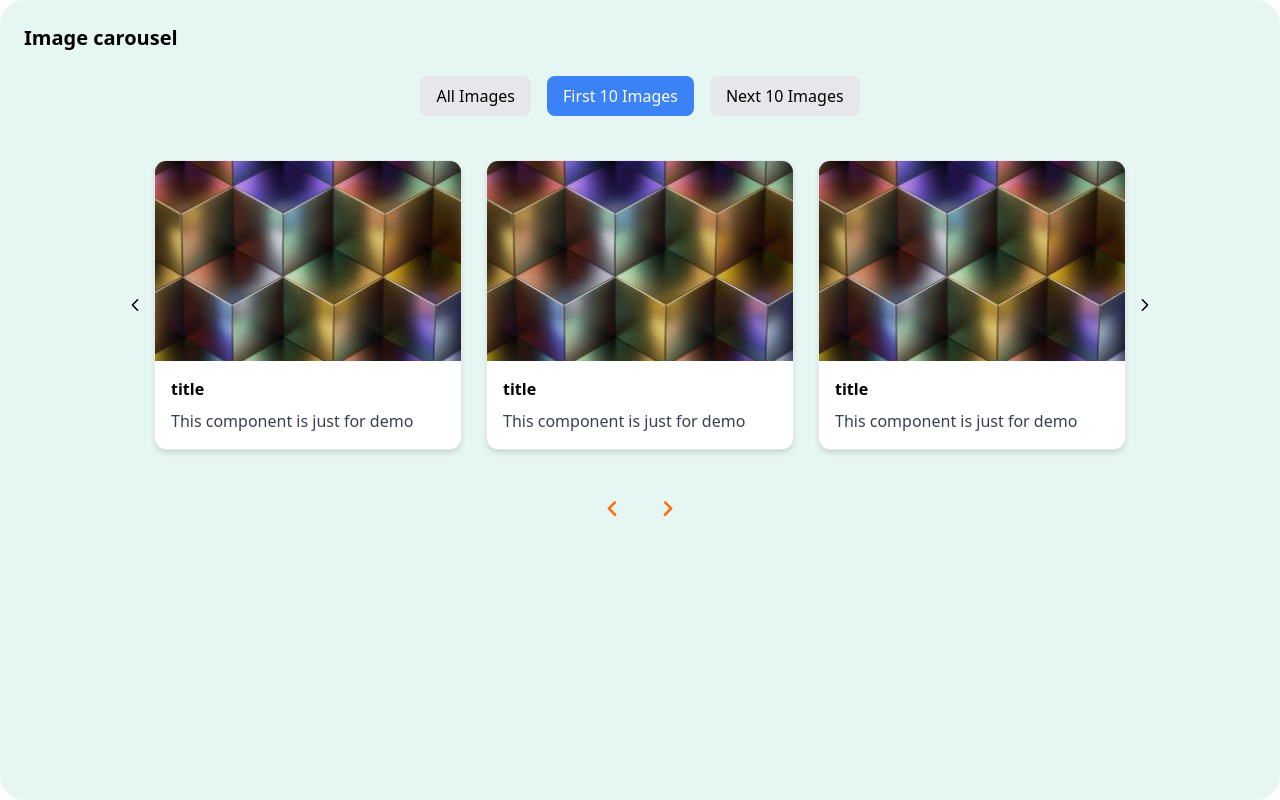
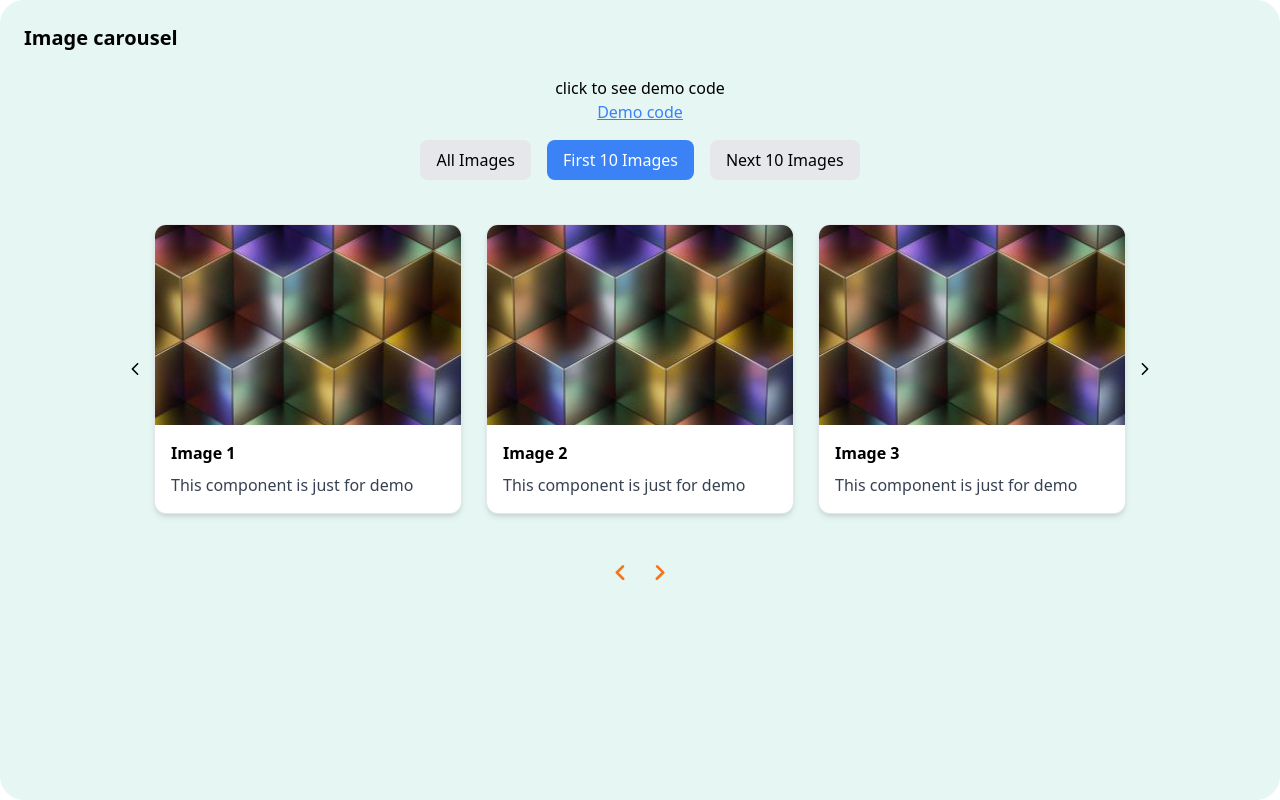
Before and after one commit to satyamgcode/vueprime-carousel, a Vue app: page / in a window 1280 px wide. Built offline with nearby package versions, Linux system fonts and the light colour scheme.

Commit message:
demo-code

```diff
--- a/src/App.vue
+++ b/src/App.vue
@@ -1,8 +1,13 @@
 <template>
   <div class="p-6 bg-[#E5F6F3] min-h-screen rounded-3xl">
     <h2 class="text-xl font-semibold mb-6">Image carousel</h2>
+    <div class="mb-4 text-center">
+      <p>click to see demo code</p>
+      <a href="../src/assets/demo code.docx" class="text-blue-500 underline">Demo code</a>
+    </div>
 
     <div class="tabs flex justify-center gap-4 mb-8">
+
       <button
         :class="['tab-button px-4 py-2 rounded-lg font-medium', activeTab === 'all' ? 'bg-blue-500 text-white' : 'bg-gray-200']"
         @click="setActiveTab('all')"
@@ -34,10 +39,9 @@
         :numScroll="1"
         :circular="false"
         :showIndicators="false"
-        style="width: 80vw; margin: 0 auto;"
         ref="carouselRef"
         :key="carouselKey"
-        class="custom-carousel"
+        class="max-w-[80vw] mx-auto"
       >
         <template #item="slotProps">
           <div class="p-3">
@@ -48,7 +52,7 @@
                 class="w-full h-[200px] object-cover"
               />
               <div class="p-4">
-                <h3 class="font-bold mb-2">title</h3>
+                <h3 class="font-bold mb-2">{{ slotProps.data.title }}</h3>
                 <p class="text-gray-700">This component is just for demo</p>
               </div>
             </div>
@@ -56,14 +60,10 @@
         </template>
       </Carousel>
 
-      <!-- Custom Pagination -->
       <div class="flex justify-center items-center gap-4 mt-8">
         <button @click="prev" class="text-orange-500 text-2xl">
           <i class="pi pi-angle-left"></i>
         </button>
-        <div class="text-lg">
-          <!-- <span class="font-bold">{{ currentPage }}</span> <span class="font-bold">{{ totalPages }}</span> -->
-        </div>
         <button @click="next" class="text-orange-500 text-2xl">
           <i class="pi pi-angle-right"></i>
         </button>
@@ -72,24 +72,36 @@
   </div>
 </template>
 
-<script setup>
+<script setup lang="ts">
 import { ref, computed, watch, onMounted } from 'vue';
 import Carousel from 'primevue/carousel';
 import 'primeicons/primeicons.css';
 import image from './assets/images/check.jpg';
 
-const items = ref(
+interface Item {
+  image: string;
+  title: string;
+}
+
+interface ResponsiveOption {
+  breakpoint: string;
+  numVisible: number;
+  numScroll: number;
+}
+
+const items = ref<Item[]>(
   Array.from({ length: 20 }, (_, i) => ({
     image: image,
-    title: `Image ${i + 1}`
+    title: `Image ${i + 1}`,
   }))
 );
 
-const activeTab = ref('first10');
-const carouselRef = ref(null);
-const carouselKey = ref(0);
+type Tab = 'all' | 'first10' | 'next10';
+const activeTab = ref<Tab>('first10');
+const carouselRef = ref<InstanceType<typeof Carousel> | null>(null);
+const carouselKey = ref<number>(0);
 
-const filteredItems = computed(() => {
+const filteredItems = computed<Item[]>(() => {
   if (activeTab.value === 'first10') {
     return items.value.slice(0, 10);
   } else if (activeTab.value === 'next10') {
@@ -99,49 +111,33 @@ const filteredItems = computed(() => {
   }
 });
 
-const responsiveOptions = ref([
-  {
-    breakpoint: '1400px',
-    numVisible: 3,
-    numScroll: 1,
-  },
-  {
-    breakpoint: '1199px',
-    numVisible: 3,
-    numScroll: 1,
-  },
-  {
-    breakpoint: '991px',
-    numVisible: 2,
-    numScroll: 1,
-  },
-  {
-    breakpoint: '767px',
-    numVisible: 1,
-    numScroll: 1,
-  },
+const responsiveOptions = ref<ResponsiveOption[]>([
+  { breakpoint: '1400px', numVisible: 3, numScroll: 1 },
+  { breakpoint: '1199px', numVisible: 3, numScroll: 1 },
+  { breakpoint: '991px', numVisible: 2, numScroll: 1 },
+  { breakpoint: '767px', numVisible: 1, numScroll: 1 },
 ]);
 
-const currentPage = ref(1);
-const totalPages = computed(() => {
-  return Math.ceil(filteredItems.value.length / 1); // because numScroll = 1
+const currentPage = ref<number>(1);
+const totalPages = computed<number>(() => {
+  return Math.ceil(filteredItems.value.length / 1);
 });
 
-const next = () => {
+const next = (): void => {
   carouselRef.value?.navForward();
   if (currentPage.value < totalPages.value) {
     currentPage.value++;
   }
 };
 
-const prev = () => {
+const prev = (): void => {
   carouselRef.value?.navBackward();
   if (currentPage.value > 1) {
     currentPage.value--;
   }
 };
 
-const setActiveTab = (tab) => {
+const setActiveTab = (tab: Tab): void => {
   activeTab.value = tab;
   carouselKey.value += 1;
   currentPage.value = 1;
@@ -159,6 +155,7 @@ onMounted(() => {
 <style scoped>
 .custom-carousel .p-carousel-content {
   padding: 0;
+  max-width: 80vw !important;
 }
 
 .custom-carousel .p-carousel-container {
```
Also changed, not shown: 1 other file (tests, documents, lock files or other folders).
